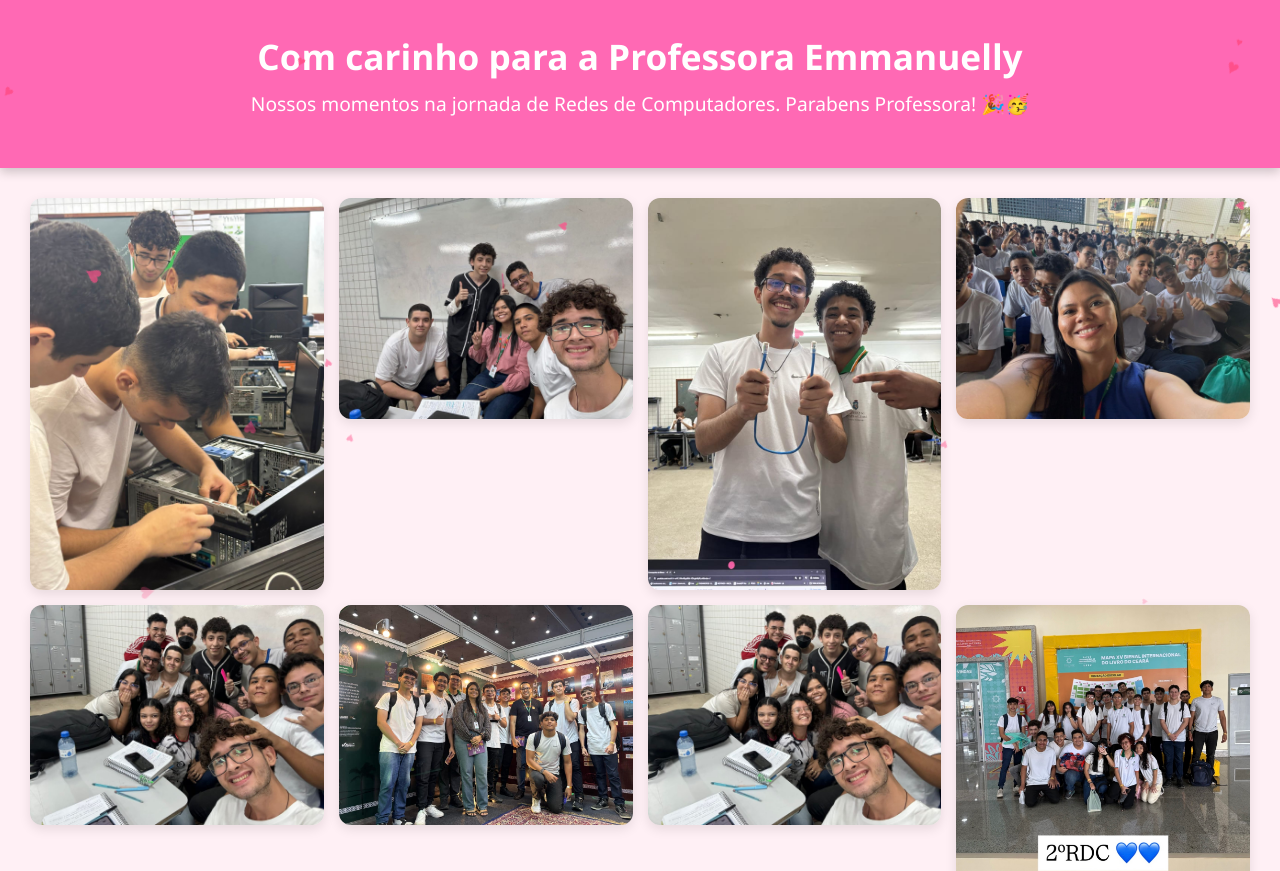
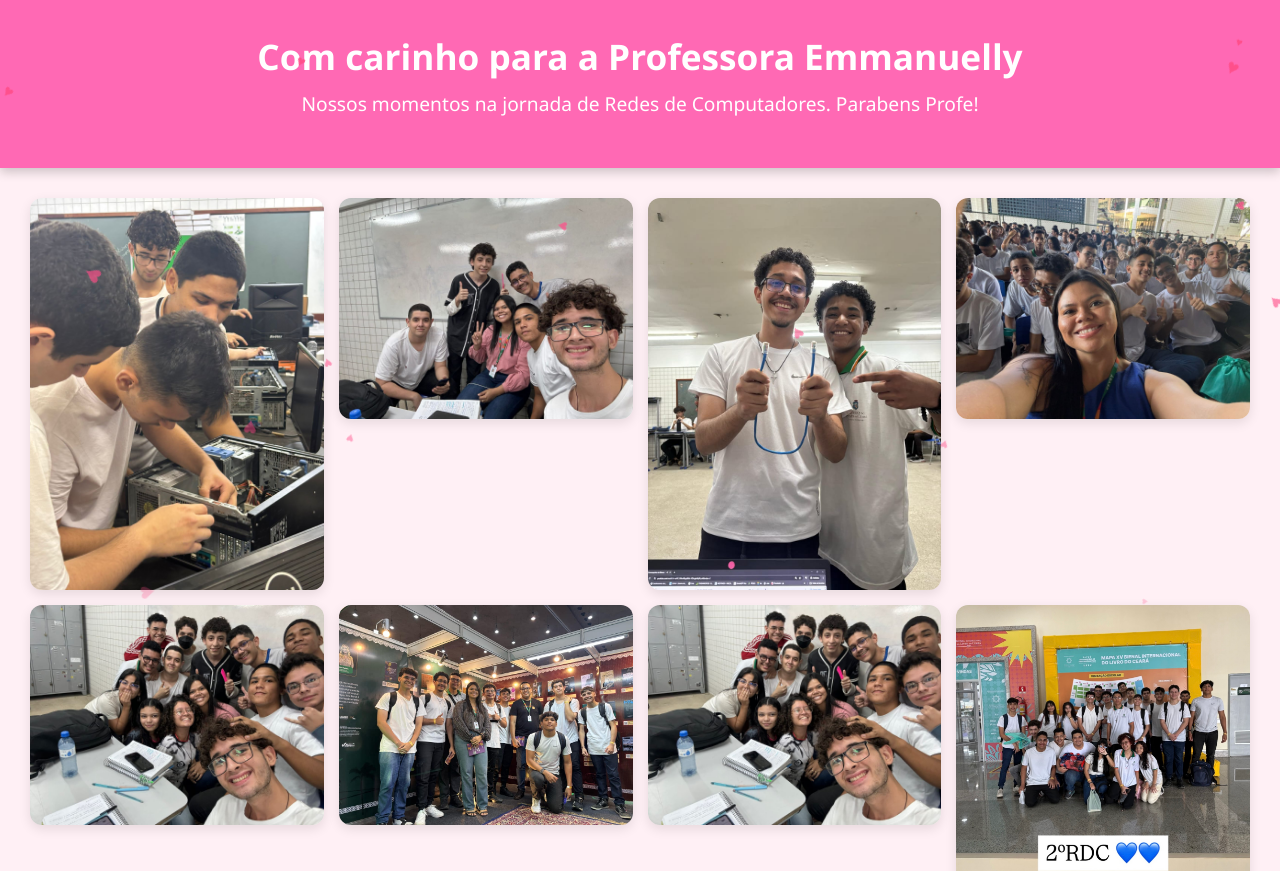
Before and after one commit to PL2008/presenteparamanu, a plain HTML site: page index.html in a window 1280 px wide. Shown: the top 871 px of the page. Drawn offline with Linux system fonts and the light colour scheme.

Commit message:
Update index.html

```diff
--- a/index.html
+++ b/index.html
@@ -11,7 +11,7 @@
 
   <header>
     <h1>Com carinho para a Professora Emmanuelly</h1>
-    <p>Nossos momentos na jornada de Redes de Computadores. Parabens Professora! 🎉🥳</p>
+    <p>Nossos momentos na jornada de Redes de Computadores. Parabens Profe!</p>
   </header>
 
   <main>
```
